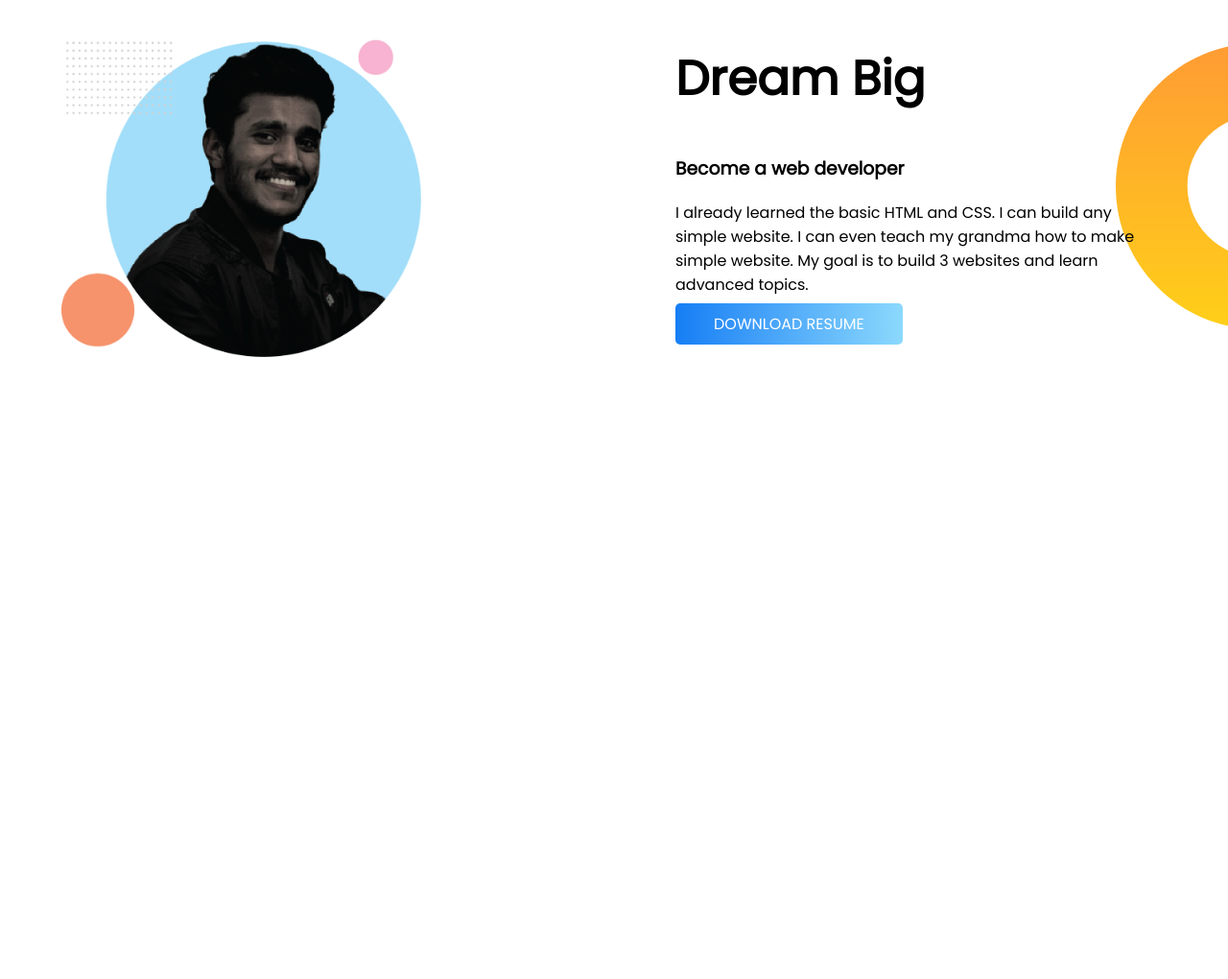
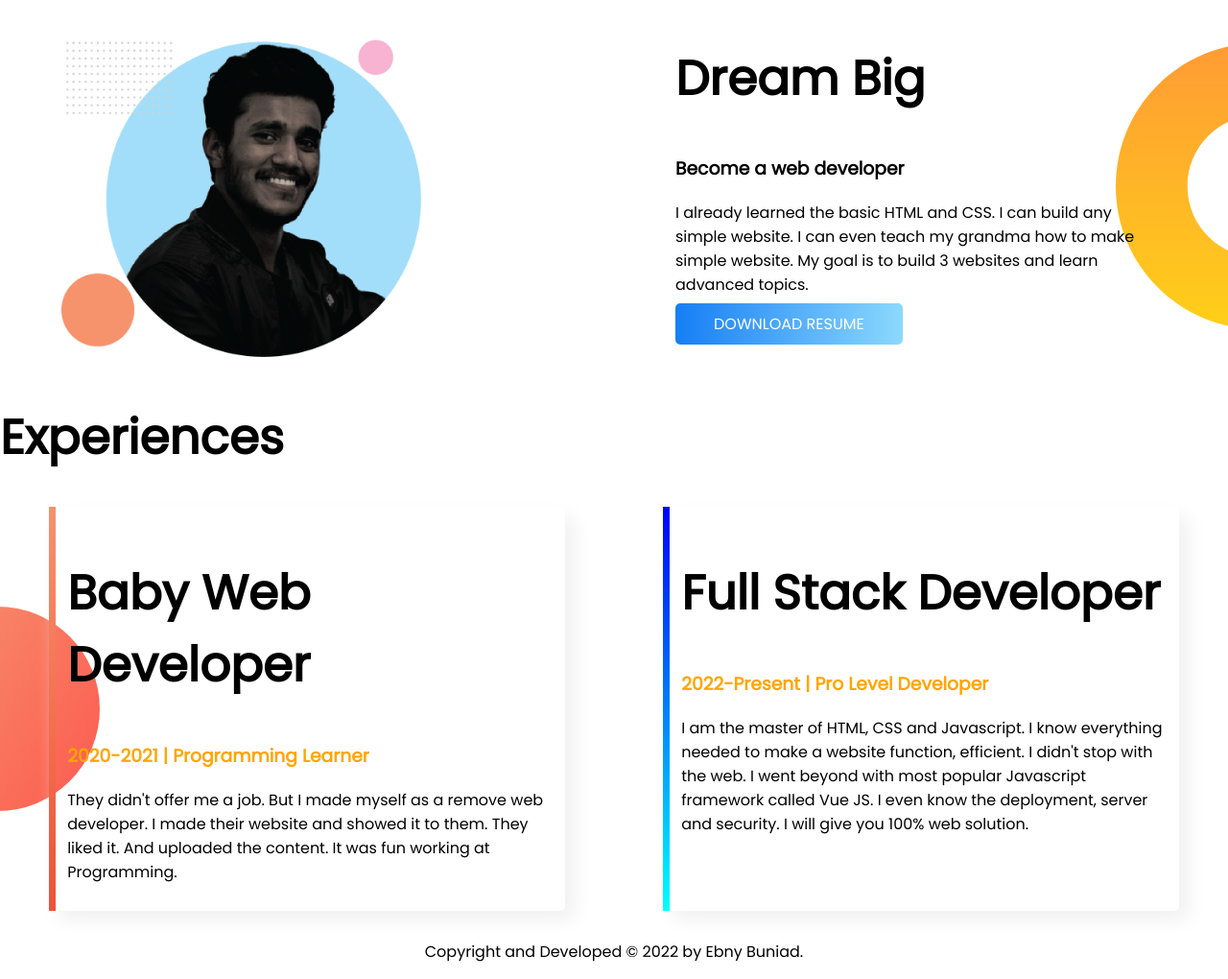
Before and after one commit to ebnybuniad/Developer-Portfolio, a plain HTML site: page index.html in a window 1280 px wide. Shown: the part 671-1691 px from the top of the page at 96% size. Before the commit the page ends 1057 px from the top, so only its background shows below. Drawn offline with Linux system fonts and the light colour scheme.

Commit message:
all done

```diff
--- a/index.html
+++ b/index.html
@@ -14,12 +14,14 @@
 </head>
 
 <body>
-    <section class="top-banner">
+    <section class="top-banner flexible-container">
         <div class="half-width">
             <h1>Welcome To</h1>
             <h1><span id="name">Ebny Buniad</span> World !!</h1>
             <h2>Build Climber and Train Stopper</h2>
-            <p>You might saw me jumping, climbing buildings, and stopping trains. But nobody pays me a dime for that work.That's why I am learning and mastering web development. I will not stop until I become the Web Development Hero.</p>
+            <p>You might saw me jumping, climbing buildings, and stopping trains. But nobody pays me a dime for that
+                work.That's why I am learning and mastering web development. I will not stop until I become the Web
+                Development Hero.</p>
 
             <a class="hire-button" target="_blank" href="https://www.facebook.com/">Hire me</a>
         </div>
@@ -30,17 +32,42 @@
 
     <!-- Dream big section -->
 
-    <section class="dream-big">
+    <section class="dream-big flexible-container">
         <div class="half-width">
             <img class="dream-big-img" src="images/portfolio 2.png" alt="">
         </div>
         <div class="half-width">
             <h1>Dream Big</h1>
             <h3>Become a web developer</h3>
-            <p>I already learned the basic HTML and CSS. I can build any simple website. I can even teach my grandma how to make simple website. My goal is to build 3 websites and learn advanced topics.</p>
+            <p>I already learned the basic HTML and CSS. I can build any simple website. I can even teach my grandma how
+                to make simple website. My goal is to build 3 websites and learn advanced topics.</p>
             <a target="_blank" class="hire-button" href="">DOWNLOAD RESUME</a>
         </div>
     </section>
+
+    <!-- Experience Area -->
+    <h1>Experiences</h1>
+    <section class="experience-area">
+        <div class="flexible-container">
+            <div class="experience-item experience-border-one">
+                <h1>Baby Web Developer</h1>
+                <h3 class="experience-year">2020-2021 | Programming Learner</h3>
+                <p>They didn't offer me a job. But I made myself as a remove web developer. I made their website and
+                    showed it to them. They liked it. And uploaded the content. It was fun working at Programming.</p>
+            </div>
+            <div class="experience-item experience-border-two">
+                <h1>Full Stack Developer</h1>
+                <h3 class="experience-year">2022-Present | Pro Level Developer</h3>
+                <p>I am the master of HTML, CSS and Javascript. I know everything needed to make a website function,
+                    efficient. I didn't stop with the web. I went beyond with most popular Javascript framework called
+                    Vue JS. I even know the deployment, server and security. I will give you 100% web solution.</p>
+            </div>
+        </div>
+    </section>
+
+    <footer>
+        <p>Copyright and Developed © 2022 by Ebny Buniad.</p>
+    </footer>
 </body>
 
 </html>
--- a/style.css
+++ b/style.css
@@ -9,7 +9,7 @@ h1{
     color: orange;
 }
 
-section{
+.flexible-container{
     display: flex;
 }
 
@@ -39,3 +39,37 @@ section{
     background-repeat: no-repeat;
     background-position: right;
 }
+.experience-year{
+    color: orange;
+}
+.experience-item{
+    width: 42%;
+    margin-left: 4%;
+    margin-right: 4%;
+    padding: 12px;
+    border-radius: 5px;
+    box-shadow: 10px 10px 20px rgb(241, 241, 241);
+
+}
+
+.experience-area{
+    background-image: url(/images/exp-bg.png);
+    background-repeat: no-repeat;
+    background-position: left center;
+}
+
+.experience-border-one{
+    border-left: 7px solid;
+    border-image: linear-gradient(rgb(245, 146, 110), rgb(238, 82, 55));
+    border-image-slice: 1;
+}
+.experience-border-two{
+    border-left: 7px solid;
+    border-image: linear-gradient(blue, cyan);
+    border-image-slice: 1;
+}
+
+footer p{
+    text-align: center;
+    margin-top: 30px;
+}
```
